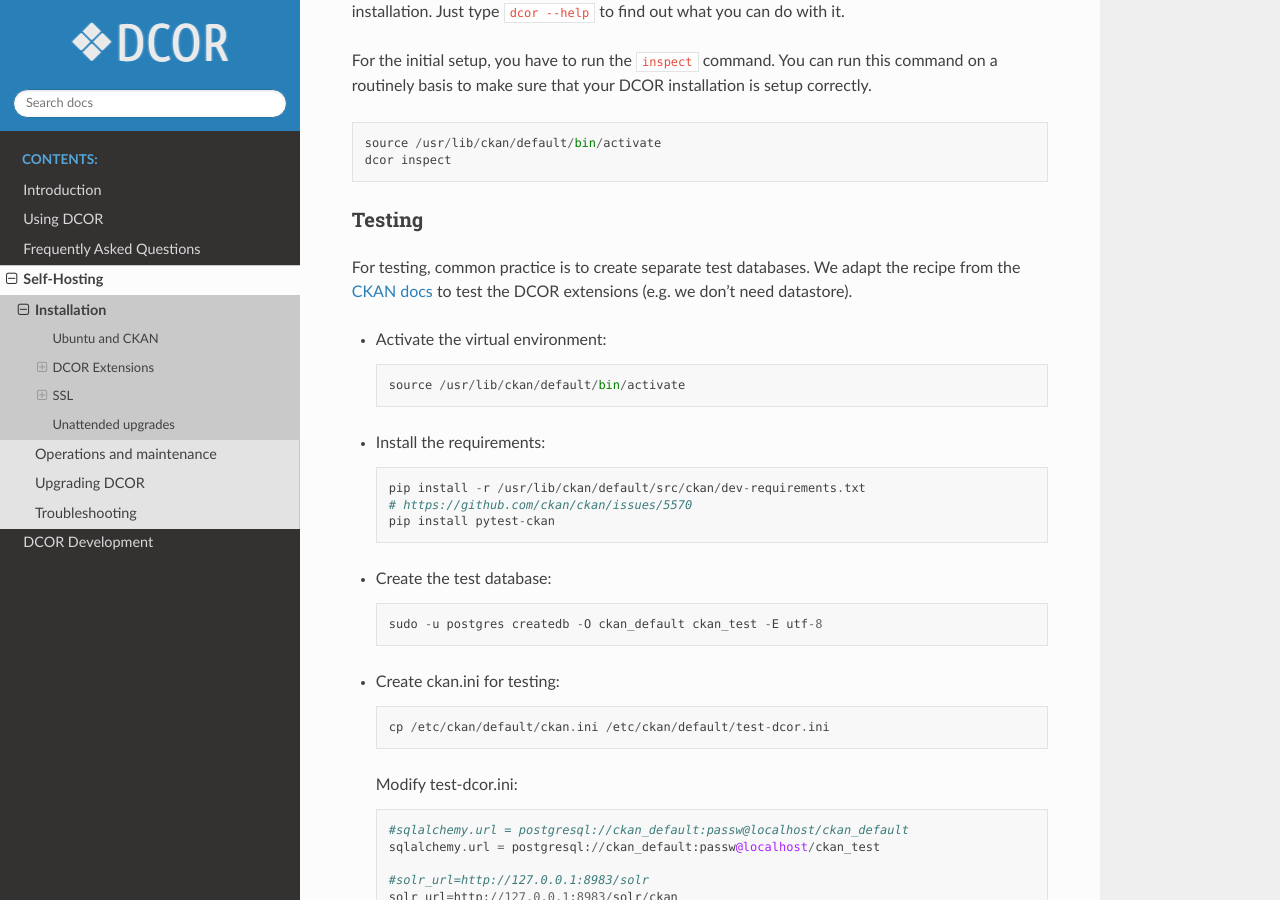
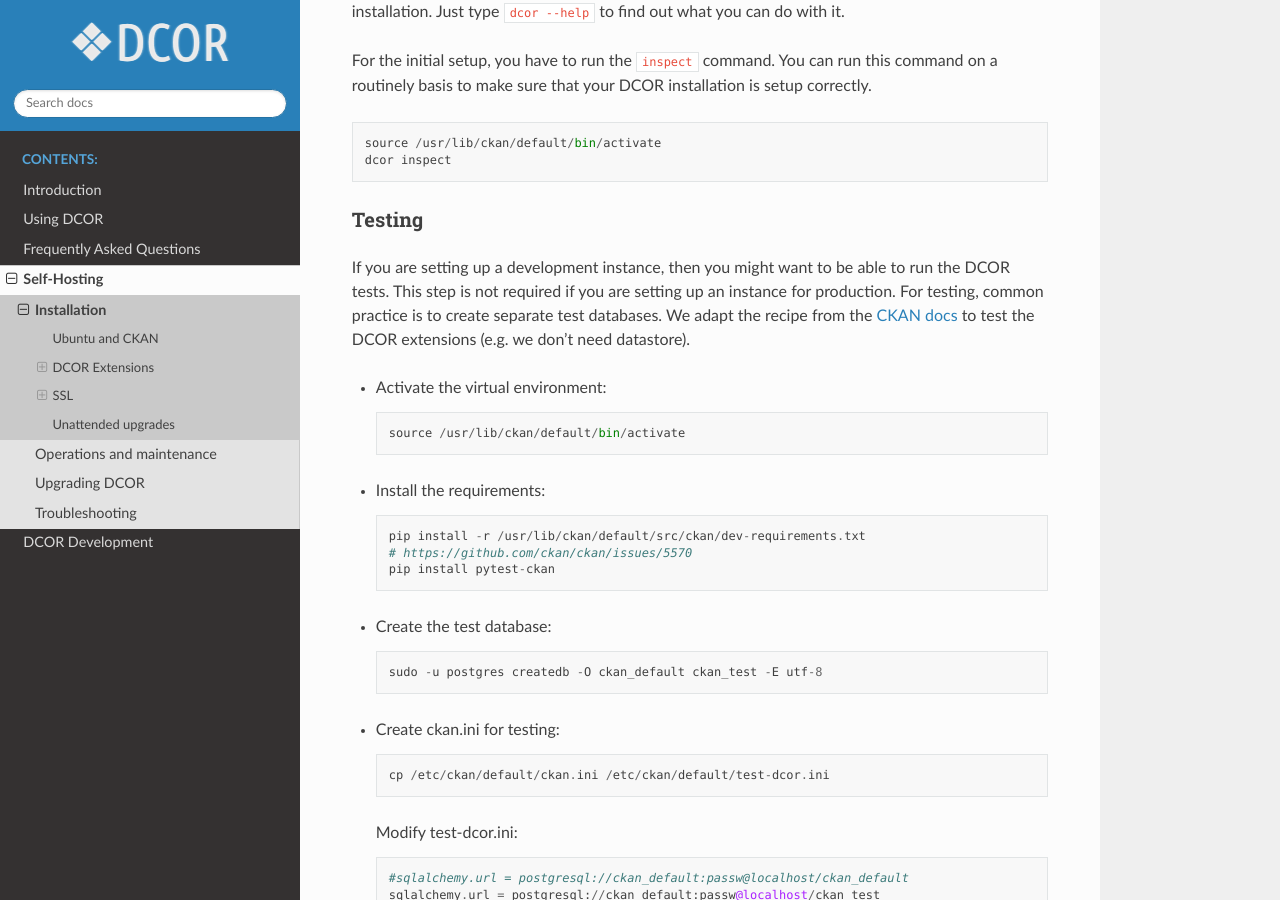
Before and after one commit to DCOR-dev/dcor-docs, a Sphinx documentation site: the page built from docs/sec_self_hosting/installation.rst, in a window 1280 px wide and 900 px high, scrolled down 1833 px. Built offline with Sphinx 7.4.7 and the Read the Docs theme 2.0.0, drawn with Linux system fonts in a browser that asks for light colours.

Commit message:
add info about testing

```diff
--- a/docs/sec_self_hosting/installation.rst
+++ b/docs/sec_self_hosting/installation.rst
@@ -120,6 +120,9 @@ installation is setup correctly.
 
 Testing
 -------
+If you are setting up a development instance, then you might want to be able
+to run the DCOR tests. This step is not required if you are setting up an
+instance for production.
 For testing, common practice is to create separate test databases. We adapt
 the recipe from the `CKAN docs <https://docs.ckan.org/en/2.9/contributing/test.html>`_
 to test the DCOR extensions (e.g. we don't need datastore).
```
